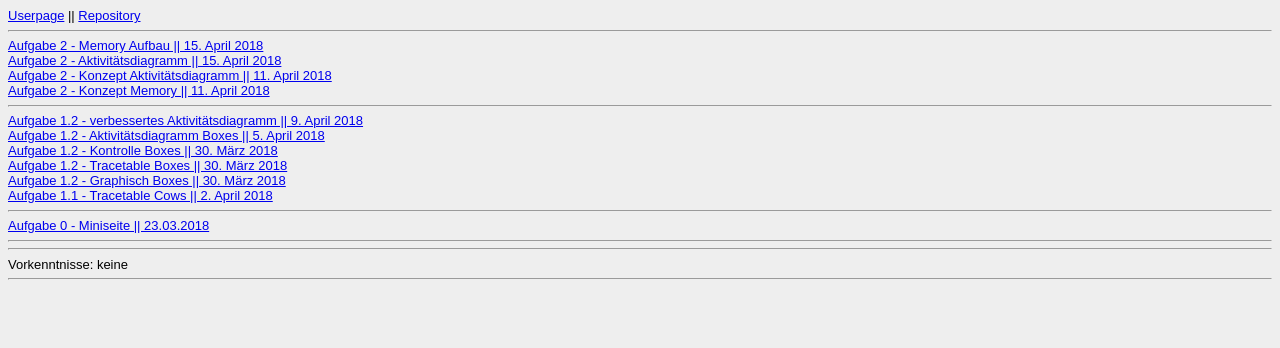
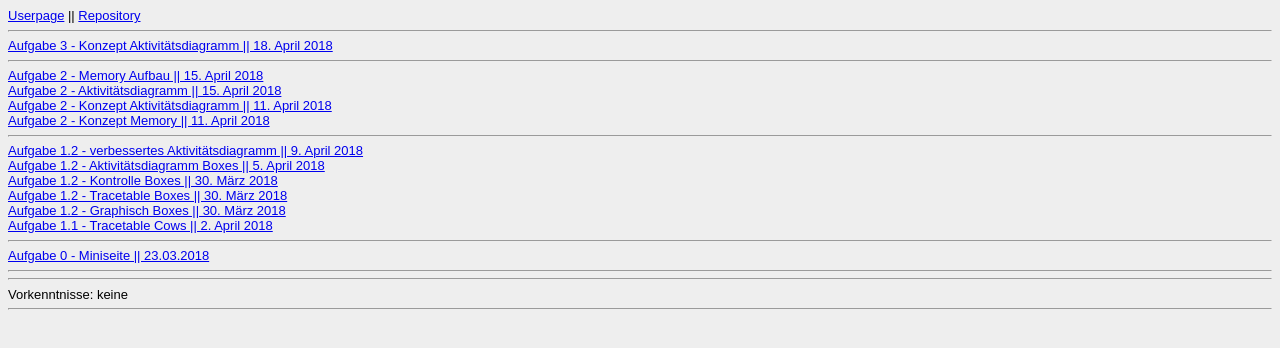
Before and after one commit to alenamaria/alenamaria.github.io, a website: page Steckbrief/steckbrief.htm in a window 1280 px wide. Drawn offline with Linux system fonts and the light colour scheme.

Commit message:
Aktualisierung des Steckbriefs (Link zu AD von Aufgabe 3 eingefügt)

```diff
--- a/Steckbrief/steckbrief.htm
+++ b/Steckbrief/steckbrief.htm
@@ -20,6 +20,10 @@ body {
 	<br>
 	<hr>
 
+	<a
+		href="https://alenamaria.github.io/EIA2/Aufgabe%203/Aktivit%C3%A4ts.PNG" target="_blank">Aufgabe 3 - Konzept Aktivitätsdiagramm || 18. April 2018</a>
+	<br>
+	<hr>
 	<a
 		href="https://alenamaria.github.io/EIA2/Aufgabe%202/Memory3.html" target="_blank">Aufgabe 2 - Memory Aufbau || 15. April 2018</a>
 	<br>
```
